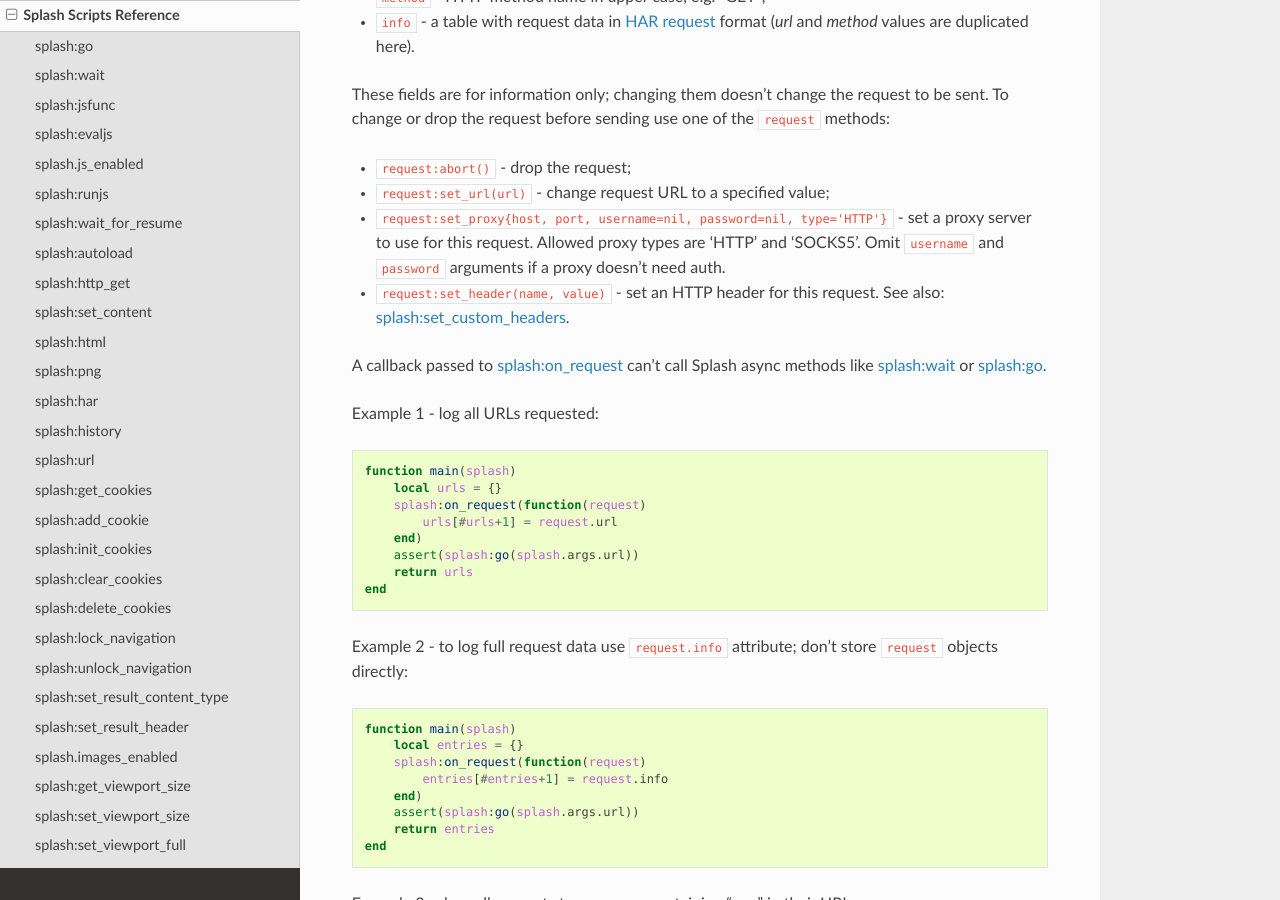
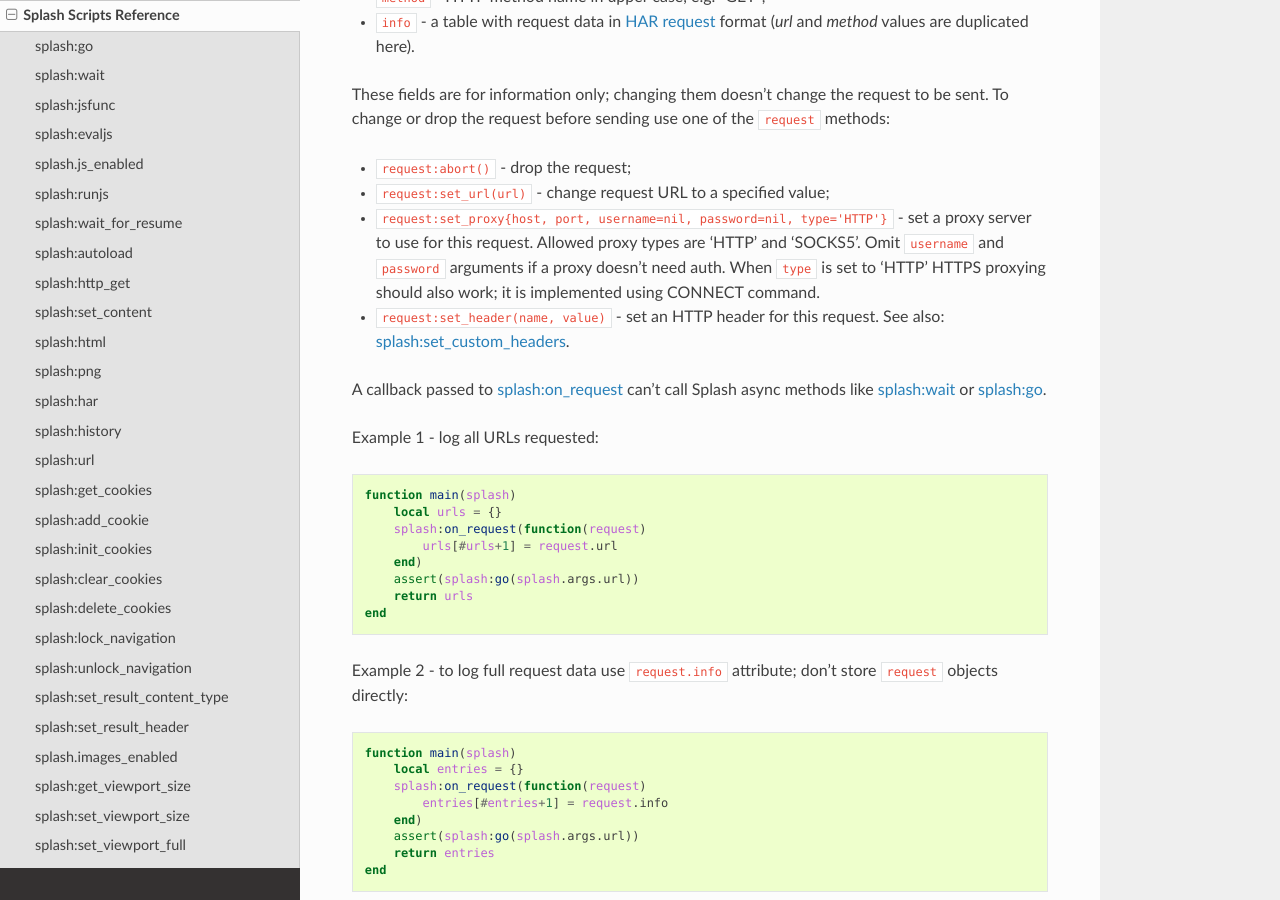
Before and after one commit to scrapinghub/splash, a Sphinx documentation site: the page built from docs/scripting-ref.rst, in a window 1280 px wide and 900 px high, scrolled down 27580 px. Built offline with Sphinx 7.4.7 and the Read the Docs theme 2.0.0, drawn with Linux system fonts in a browser that asks for light colours.

Commit message:
HTTPS proxies work. See https://github.com/scrapinghub/splash/issues/199.

```diff
--- a/docs/scripting-ref.rst
+++ b/docs/scripting-ref.rst
@@ -1489,7 +1489,8 @@
 * ``request:set_proxy{host, port, username=nil, password=nil, type='HTTP'}`` -
   set a proxy server to use for this request. Allowed proxy types are
   'HTTP' and 'SOCKS5'. Omit ``username`` and ``password`` arguments if a proxy
-  doesn't need auth.
+  doesn't need auth. When ``type`` is set to 'HTTP' HTTPS proxying should
+  also work; it is implemented using CONNECT command.
 * ``request:set_header(name, value)`` - set an HTTP header for this request.
   See also: :ref:`splash-set-custom-headers`.
 
```
Also changed, not shown: 1 other file.
